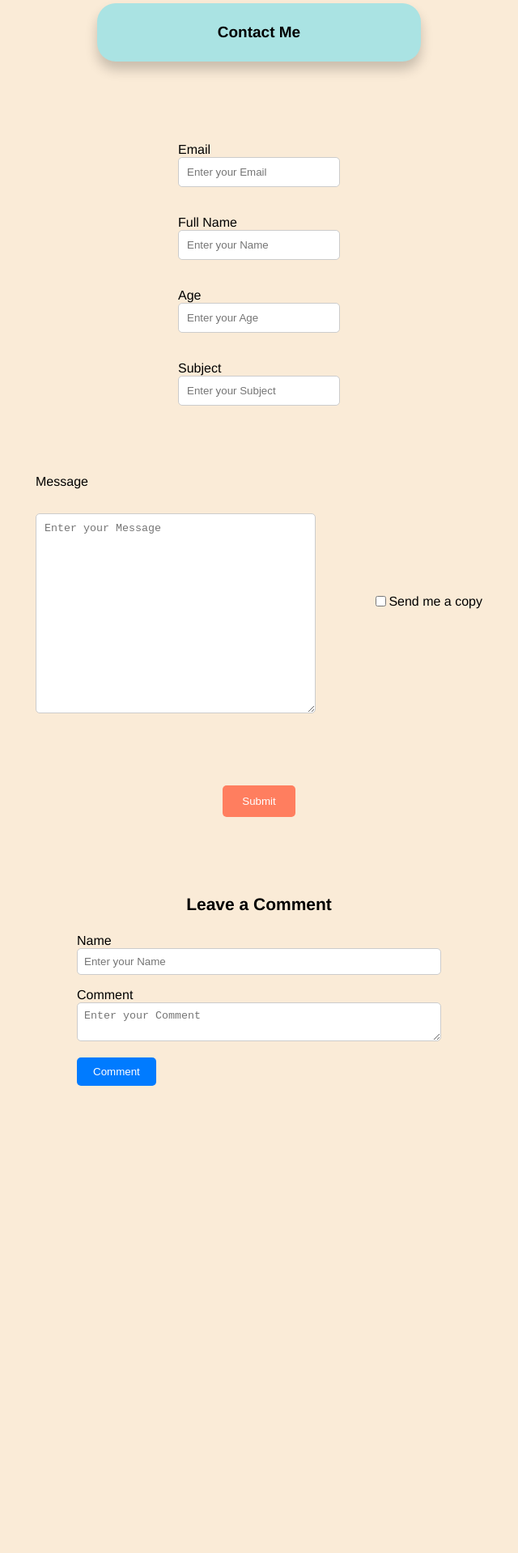
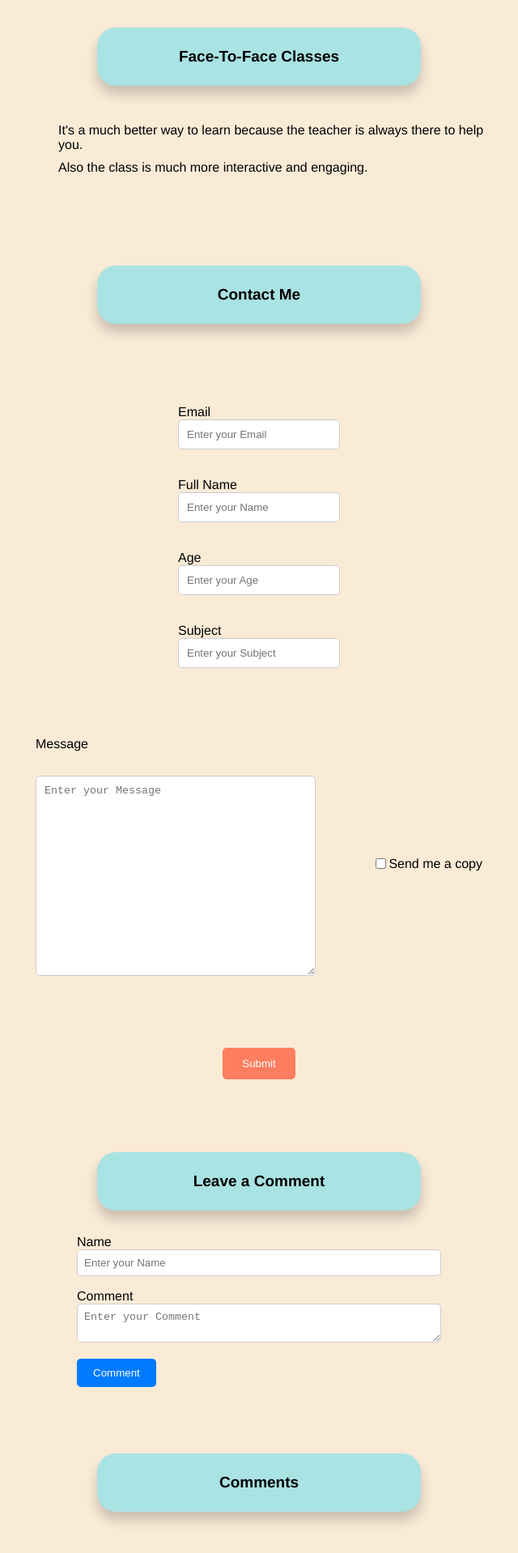
Before and after one commit to Escuro-JohnDenielL/ex9, a plain HTML site: page index.html in a window 1280 px wide. Shown: the part 1900-3818 px from the top of the page at 81% size, without its empty margins (320-960 px from the left). Before the commit the page ends 3273 px from the top, so only its background shows below. Drawn offline with Linux system fonts and the light colour scheme.

Commit message:
add new changes

```diff
--- a/index.html
+++ b/index.html
@@ -75,6 +75,21 @@
       </div>
     </div>
 
+    <div>
+      <div class="classes-text">
+        <h2>Face-To-Face Classes</h2>
+      </div>
+      <div class="classes-list">
+        <ol>
+          <li>
+            It's a much better way to learn because the teacher is always there
+            to help you.
+          </li>
+          <li>Also the class is much more interactive and engaging.</li>
+        </ol>
+      </div>
+    </div>
+
     <div class="form-container">
       <form class="container">
         <h2>Contact Me</h2>
@@ -123,7 +138,7 @@
     </div>
 
     <div class="comment-form">
-      <h3>Leave a Comment</h3>
+      <h2>Leave a Comment</h2>
       <form>
         <div>
           <label for="name">Name</label>
@@ -147,5 +162,18 @@
         <button type="submit" id="submit-btn" disabled>Comment</button>
       </form>
     </div>
+
+    <div>
+      <h2 class="comment-text">Comments</h2>
+      <div class="comment">
+        <ol>
+          <li>- Gasta</li>
+          <li>- Trinidad:</li>
+          <li>- Rosario:</li>
+          <li>- Armedilla:</li>
+          <li>- Ilagan:</li>
+        </ol>
+      </div>
+    </div>
   </body>
 </html>
--- a/style.css
+++ b/style.css
@@ -54,6 +54,14 @@ li {
   width: 100%;
 }
 
+.comment-text {
+  display: flex;
+  justify-content: center;
+  margin: 0 auto;
+  margin-bottom: 50px;
+}
+
+.comment,
 .testimonials-list {
   display: flex;
   justify-content: center;
@@ -83,6 +91,22 @@ li {
   object-fit: cover;
   border-radius: 20px;
   box-shadow: 0 10px 15px rgba(0, 0, 0, 0.2);
+  margin-bottom: 50px;
+}
+
+.classes-text {
+  text-align: center;
+  display: flex;
+  justify-content: center;
+  width: 100%;
+}
+
+.classes-list {
+  display: flex;
+  justify-content: center;
+  width: 45%;
+  margin: 0 auto;
+  margin-bottom: 50x;
 }
 
 .form-container {
@@ -241,4 +265,5 @@ textarea:focus {
   border: none;
   border-radius: 5px;
   cursor: pointer;
+  margin-bottom: 50px;
 }
```
